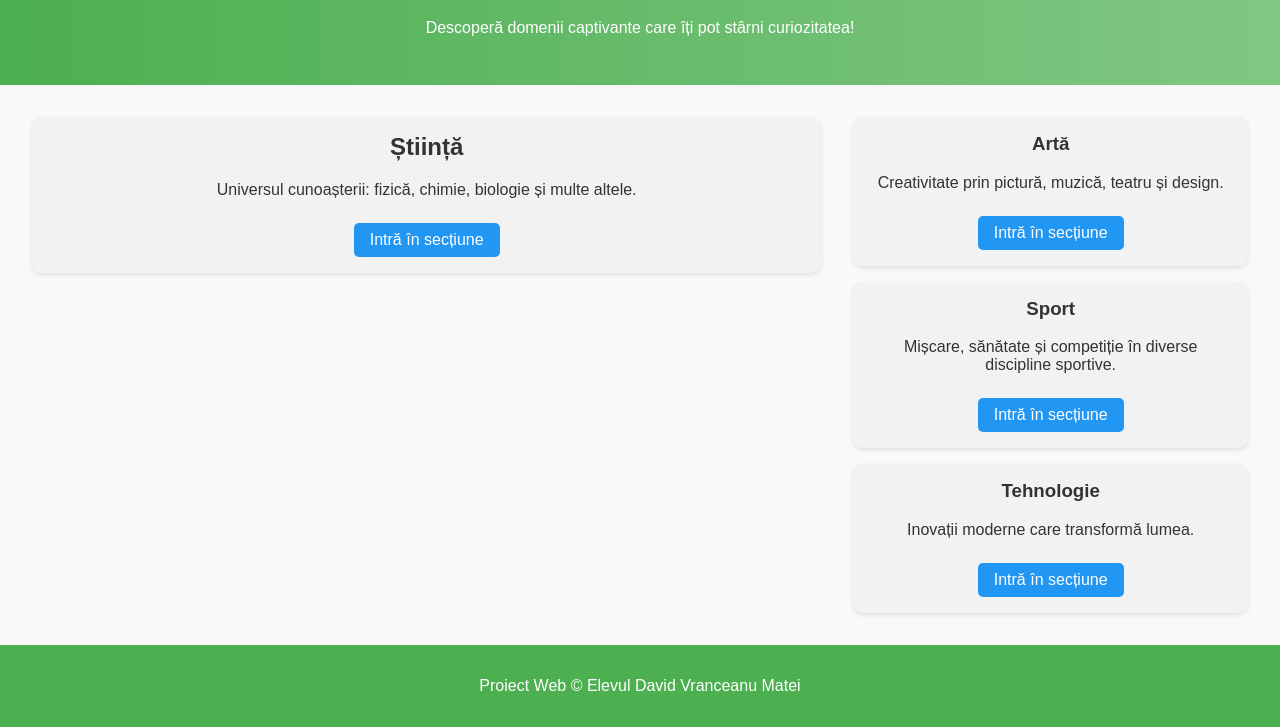
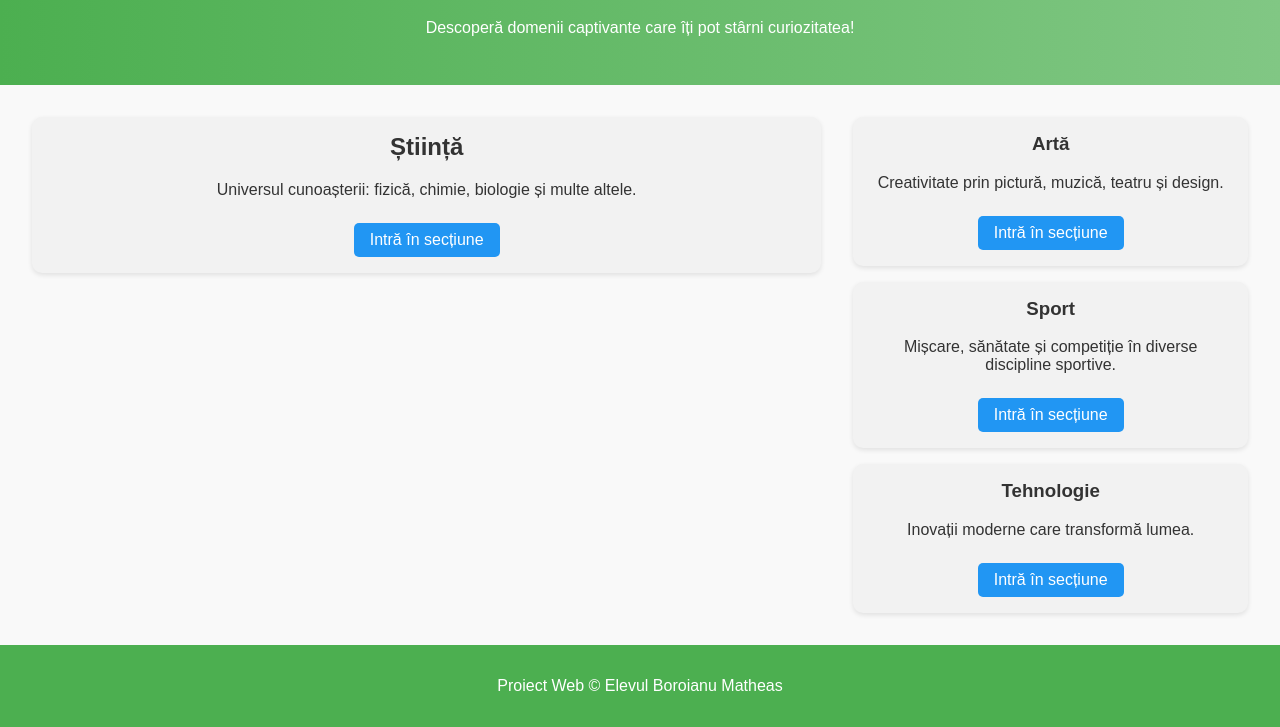
Before and after one commit to Matheas224/Matheas224.github.io, a plain HTML site: page index.html in a window 1280 px wide. Shown: the part 93-820 px from the top of the page. Drawn offline with Linux system fonts and the light colour scheme.

Commit message:
Update index.html

```diff
--- a/index.html
+++ b/index.html
@@ -38,7 +38,7 @@
         </aside>
     </main>
     <footer>
-        <p>Proiect Web &copy; Elevul David Vranceanu Matei</p>
+        <p>Proiect Web &copy; Elevul Boroianu Matheas</p>
     </footer>
 </body>
 </html>
```
